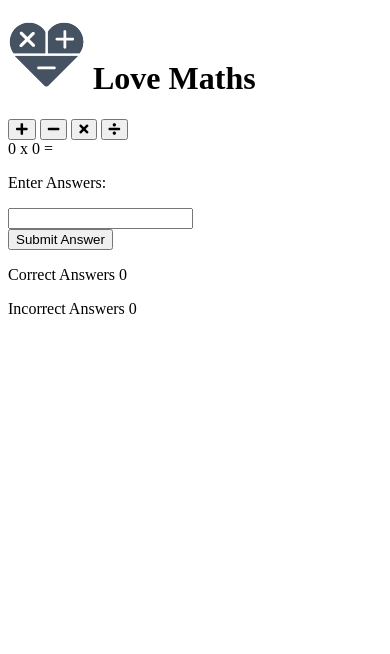
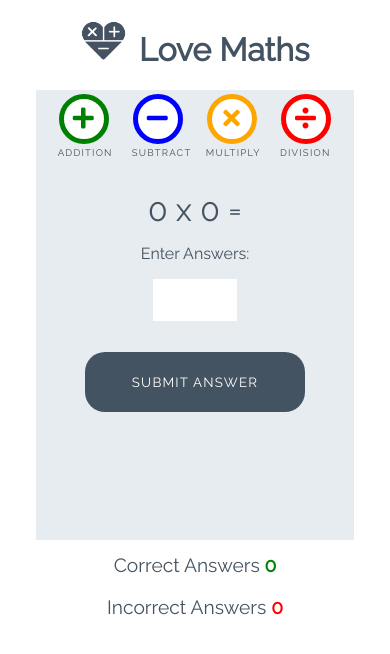
Before and after one commit to MEdw4rds/love-maths, a plain HTML site: page index.html in a window 390 px wide. Drawn offline with Linux system fonts and the light colour scheme.

Commit message:
add styles for game

```diff
--- a/assets/css/style.css
+++ b/assets/css/style.css
@@ -0,0 +1,252 @@
+/* --------- Global style */
+
+body {
+    background-color: white;
+    font-family: "Raleway", sans-serif;
+    color: #445361;
+    text-align: center;
+}
+
+/* --------- Heading */
+
+.heading {
+    text-align: center;
+    font-size: 2.5rem;
+}
+
+.logo {
+    height: 40px;
+    padding-right: 5px;
+}
+
+/* --------- Game layout */
+
+.game-area {
+    background-color: #E6ECF0;
+    box-sizing: border-box;
+    width: 85%;
+    height: 65vh;
+    max-height: 450px;
+    max-width: 830px;
+    margin-left: auto;
+    margin-right: auto;
+    padding: 1%;
+}
+
+.question-area {
+    width: 50%;
+    font-size: 2rem;
+    margin: auto;
+    padding: 50px 0;
+}
+
+.question-area span {
+    padding: 0 15px;
+}
+
+.score-area {
+    margin: 5px auto;
+    width: 60%;
+    font-size: 1.2rem;
+}
+
+.controls-area {
+    width: 85%;
+    margin: 30px auto;
+}
+
+#score {
+    color: green;
+    font-weight: bold;
+}
+
+#incorrect {
+    color: red;
+    font-weight: bold;
+}
+
+.answer-message {
+    display: none;
+    font-size: 1rem;
+}
+
+#answer-box {
+    border: none;
+    color: #445361;
+    display: inline-block;
+    height: 40px;
+    width: 80px;
+    font-size: 1.2rem;
+}
+
+.scores {
+    display: inline-block;
+    padding: 25px;
+}
+
+/* --------- Buttons */
+
+.btn {
+    width: 220px;
+    height: 60px;
+    font-family: "Raleway", sans-serif;
+    text-transform: uppercase;
+    letter-spacing: 1.2px;
+    color: white;
+}
+
+.btn:focus {
+    outline: none;
+}
+
+.btn--big {
+    padding-top: 10px;
+    border-radius: 50%;
+    background-color: white;
+    border: 10px solid;
+    width: 100px;
+    height: 100px;
+    font-size: 3.2rem;
+    margin: 0 30px;
+    transition: all 0.5s;
+}
+
+.btn--big::after {
+    content: attr(data-type);
+    font-size: 1rem;
+    color: #445361;
+    position: relative;
+    left: -0.5em;
+}
+
+.btn--blue {
+    border-color: blue;
+    color: blue;
+}
+
+.btn--blue:active,
+.btn--blue:hover {
+    background-color: darkblue;
+    color: white;
+}
+
+.btn--orange {
+    border-color: orange;
+    color: orange;
+}
+
+.btn--orange:active,
+.btn--orange:hover {
+    background-color: darkorange;
+    color: white;
+}
+
+.btn--red {
+    border-color: red;
+    color: red;
+}
+
+.btn--red:active,
+.btn--red:hover {
+    background-color: darkred;
+    color: white;
+}
+
+.btn--green {
+    border-color: green;
+    color: green;
+}
+
+.btn--green:active,
+.btn--green:hover {
+    background-color: darkgreen;
+    color: white;
+}
+
+.btn--gray {
+    margin-top: 25px;
+    background-color: #445361;
+    border: 1px transparent;
+    border-radius: 20px;
+}
+
+.btn--gray:active,
+.btn--gray:hover {
+    background-color: #0d1013;
+}
+
+/* --------- Media queries */
+
+@media (max-width: 414px) {
+    .controls-area {
+        width: 100%;
+    }
+
+    .btn--big {
+        margin: 0 10px;
+        padding: 5px;
+        border: 5px solid;
+        width: 50px;
+        height: 50px;
+        font-size: 1.5rem;
+    }
+
+    .btn--big::after {
+        font-size: 0.6rem;
+        left: -0.7rem;
+    }
+
+    .question-area {
+        padding: 10% 0;
+        width: 100%;
+    }
+
+    .question-area span {
+        padding: 0;
+    }
+
+    .answer-message {
+        display: block;
+    }
+
+    #answer-box {
+        display: block;
+        margin: 0 auto;
+    }
+    .btn--gray {
+        margin-top: 0;
+    }
+
+    .score-area {
+        width: 100%;
+    }
+
+    .scores {
+        margin: 0.5em auto;
+        display: block;
+        padding: 5px;
+    }
+
+    .heading {
+        font-size: 2rem;
+    }
+}
+
+@media (max-width: 320px) {
+    .game-area {
+        height: 70vh;
+    }
+
+    .controls-area {
+        width: 75%;
+        margin: 10px auto;
+    }
+
+    .btn--big {
+        margin: 10px 10px;
+    }
+    .question-area {
+        padding: 10px 0;
+    }
+
+}
--- a/index.html
+++ b/index.html
@@ -1,13 +1,16 @@
 <!DOCTYPE html>
 <html lang="en">
+
 <head>
     <meta charset="UTF-8">
     <meta name="viewport" content="width=device-width, initial-scale=1.0">
-    <link rel="stylesheet" href="https://use.fontawesome.com/releases/v5.7.2/css/all.css" integrity="sha384-fnmOCqbTlWIlj8LyTjo7mOUStjsKC4pOpQbqyi7RrhN7udi9RwhKkMHpvLbHG9Sr" crossorigin="anonymous">
+    <link rel="stylesheet" href="https://use.fontawesome.com/releases/v5.7.2/css/all.css"
+        integrity="sha384-fnmOCqbTlWIlj8LyTjo7mOUStjsKC4pOpQbqyi7RrhN7udi9RwhKkMHpvLbHG9Sr" crossorigin="anonymous">
     <link href="https://fonts.googleapis.com/css?family=Raleway%7CRighteous" rel="stylesheet">
     <link rel="stylesheet" href="assets/css/style.css">
     <title>Document</title>
 </head>
+
 <body>
     <h1 class="heading">
         <img class="logo" src="assets/images/logo.png" alt="logo"> Love Maths
@@ -15,10 +18,10 @@
 
     <div class="game-area">
         <div class="contols-area">
-            <button class="btn btn--big btn--green"><i class="fas fa-plus"></i></button>
-            <button class="btn btn--big btn--blue"><i class="fas fa-minus"></i></button>
-            <button class="btn btn--big btn--orange"><i class="fas fa-times"></i></button>
-            <button class="btn btn--big btn--red"><i class="fas fa-divide"></i></button>
+            <button data-type="addition" class="btn btn--big btn--green"><i class="fas fa-plus"></i></button>
+            <button data-type="subtract" class="btn btn--big btn--blue"><i class="fas fa-minus"></i></button>
+            <button data-type="multiply" class="btn btn--big btn--orange"><i class="fas fa-times"></i></button>
+            <button data-type="division" class="btn btn--big btn--red"><i class="fas fa-divide"></i></button>
         </div>
 
         <div class="question-area">
@@ -29,7 +32,7 @@
             <p class="answer-message">Enter Answers:</p>
             <input id="answer-box" type="numbers">
         </div>
-        <button class="btn btn--gray">Submit Answer</button>
+        <button data-type="submit" class="btn btn--gray">Submit Answer</button>
     </div>
 
     <div class="score-area">
@@ -37,6 +40,7 @@
         <p class="scores">Incorrect Answers <span id="incorrect">0</span></p>
 
     </div>
-        <script src="assets/js/script.js"></script>
+    <script src="assets/js/script.js"></script>
 </body>
+
 </html>
```
